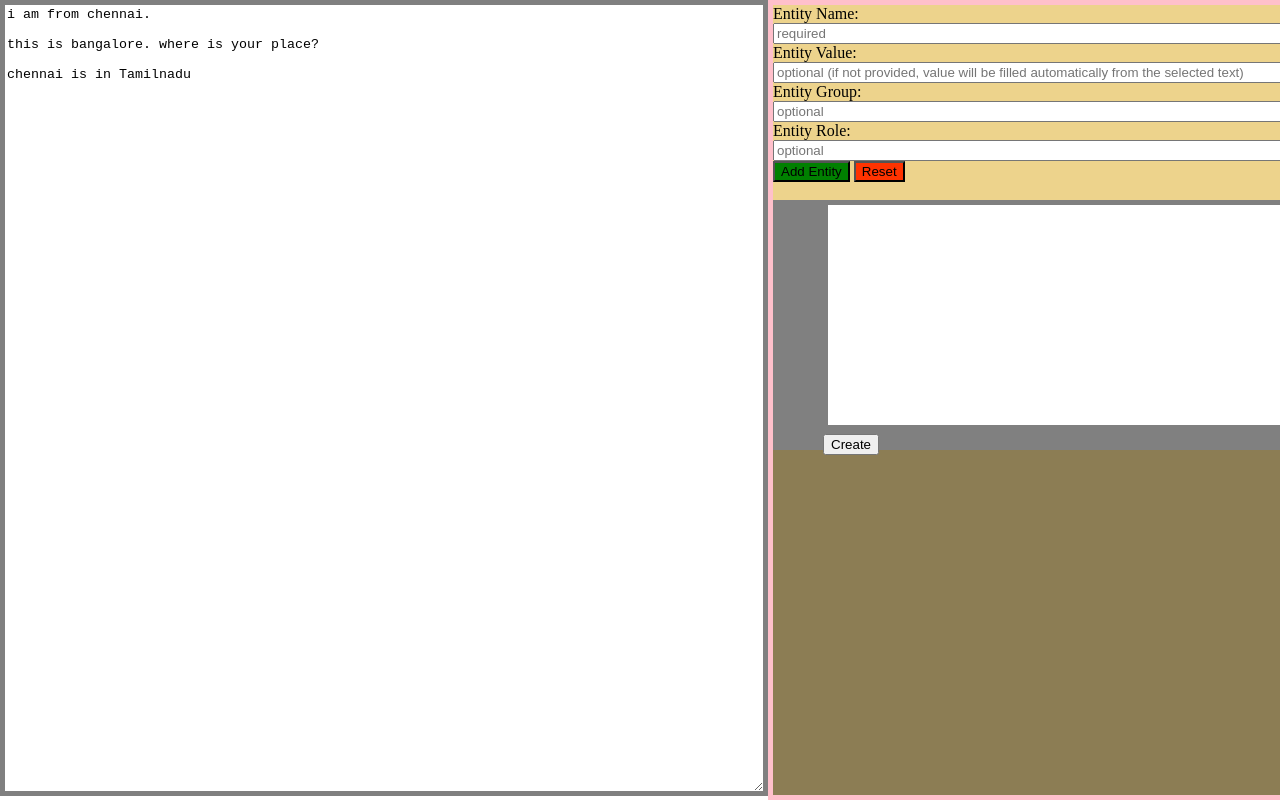
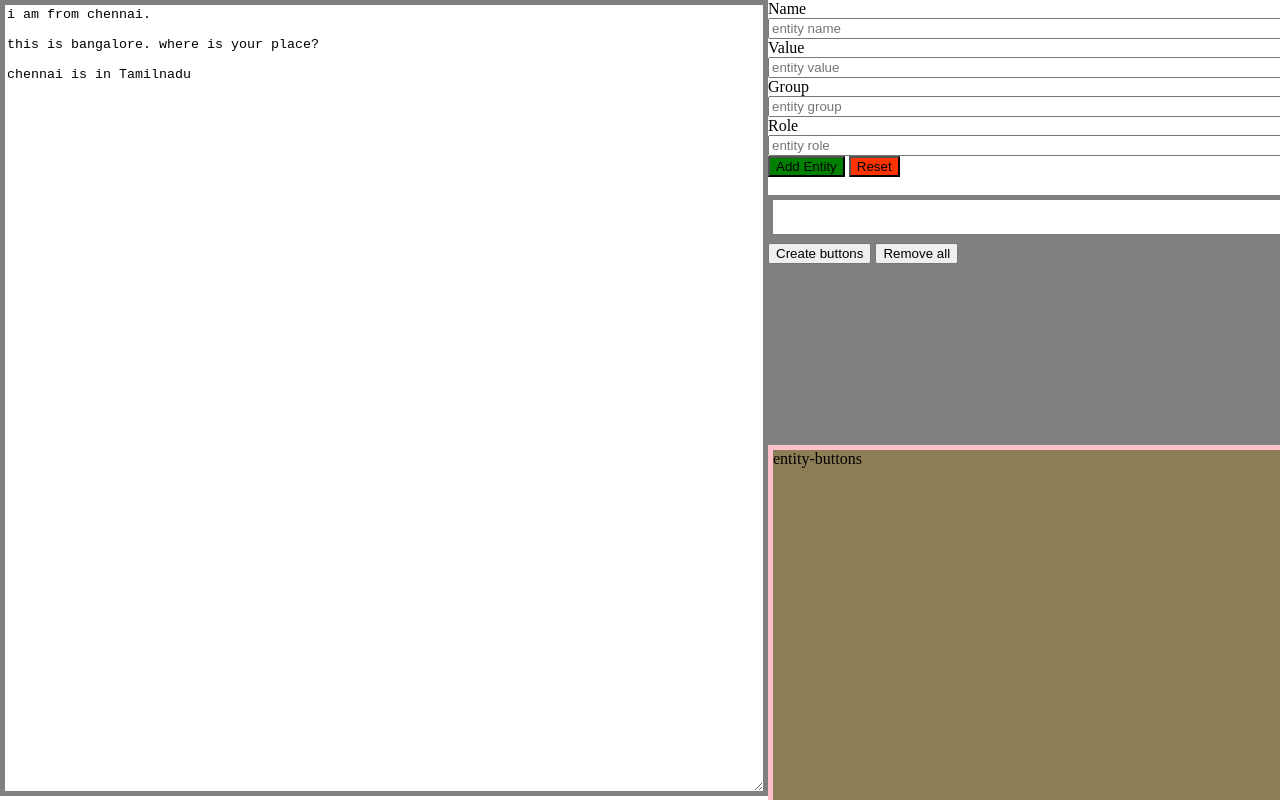
Before and after one commit to sathishlakshmanan/rasa-training-data-annotator, a plain HTML site: page index.html in a window 1280 px wide. Drawn offline with Linux system fonts and the light colour scheme.

Commit message:
renamed classes more appropriately

```diff
--- a/index.html
+++ b/index.html
@@ -2,7 +2,7 @@
 <html>
     <head>
         <meta charset="utf-8">
-        <title> training data annotator </title>
+        <title>Training data annotator</title>
         <link rel="stylesheet" href="./css/index.css">
     </head>
 
@@ -13,58 +13,56 @@
             </div>
 
             <div class="right">
-                <div class="up">
-                    <div class="form-input">
-                        <form class="entity-form" id="entity-form">
-                            <div class="row">
+                <div class="right-up">
+                    <div class="right-up-form">
+                        <form id="entity-form">
+                            <div class="column1">
                                 <div class="left-column">
-                                    <label for="entity-name">Entity Name: </label>
+                                    <label for="entity-name">Name</label>
                                 </div>
                                 <div class="right-column">
-                                    <input type="text" id="entity-name" name="entity" style="width:80%" placeholder="required">
+                                    <input type="text" id="entity-name" name="entity" style="width:90%" placeholder="entity name" required>
+                                </div>
+                                <div class="left-column">
+                                    <label for="entity-value">Value</label>
+                                </div>
+                                <div class="right-column">
+                                    <input type="text" id="entity-value" name="value" style="width:90%" placeholder="entity value">
                                 </div>
                             </div>
-                            <div class="row">
+                            <div class="column2">
                                 <div class="left-column">
-                                    <label for="entity-value">Entity Value: </label>
+                                    <label for="entity-group">Group</label>
                                 </div>
                                 <div class="right-column">
-                                    <input type="text" id="entity-value" name="value" style="width:80%" placeholder="optional (if not provided, value will be filled automatically from the selected text)">
+                                    <input type="text" id="entity-group" name="group" style="width:90%" placeholder="entity group">
                                 </div>
-                            </div>
-                            <div class="row">
                                 <div class="left-column">
-                                    <label for="entity-group">Entity Group: </label>
+                                    <label for="entity-role">Role</label>
                                 </div>
                                 <div class="right-column">
-                                    <input type="text" id="entity-group" name="group" style="width:80%" placeholder="optional">
-                                </div>
-                            </div>
-                            <div class="row">
-                                <div class="left-column">
-                                    <label for="entity-role">Entity Role: </label>
-                                </div>
-                                <div class="right-column">
-                                    <input type="text" id="entity-role" name="role" style="width:80%" placeholder="optional">
+                                    <input type="text" id="entity-role" name="role" style="width:90%" placeholder="entity role">
                                 </div>
                             </div>
                             <div class="submit-entity">
-                                <input type="submit" style="background-color:green" id="submit" value="Add Entity">
-                                <input type="reset" style="background-color:#ff3300" value="Reset">
+                                <button type="submit" id="submit" style="background-color:green" id="submit">Add Entity</button>
+                                <button type="reset" style="background-color:#ff3300">Reset</button>
                             </div>
                         </form>
-                            </div>
+                        </div>
                             <br>
                             <div class="create-entity">
-                                <div class="innerc">
+                                <div class="create-entity-inner">
                                     <textarea id="textarea-right">
 
                                     </textarea>
                                     <br>
-                                    <input type="submit" id="create-buttons" value="Create">
+                                </div>
+                                <div class="create-entity-buttons">
+                                    <input type="submit" id="create-buttons" value="Create buttons">
+                                    <input type="submit" id="delete-buttons" value="Remove all">
                                 </div>
                             </div>
-
                     </div>
                     <div class="down" id="entity-buttons"> entity-buttons </div>
                 </div>
```
